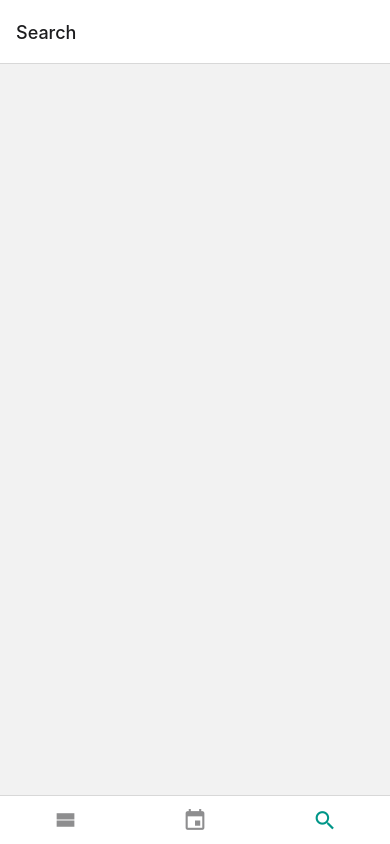
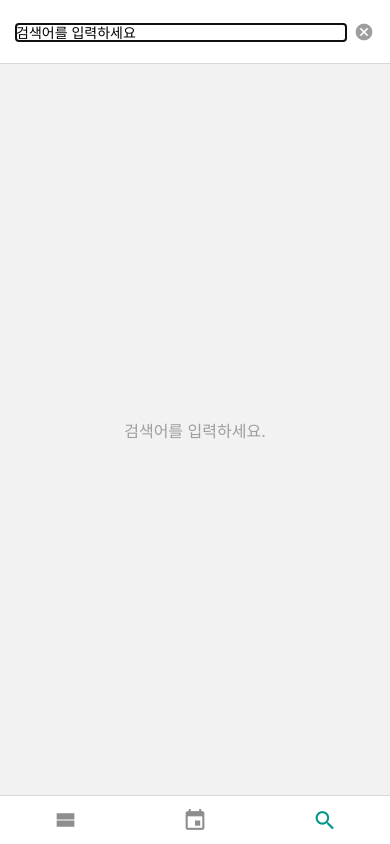
Before and after one commit to gwanduke/rn-day-log, a React Native app: screen /Search in a window 390 px wide. Built offline with nearby package versions, Linux system fonts and the light colour scheme.

Commit message:
검색기능 구현

```diff
--- a/App.js
+++ b/App.js
@@ -3,13 +3,16 @@ import React from 'react';
 import {NavigationContainer} from '@react-navigation/native';
 import RootStack from './screens/RootStack';
 import {LogContextProvider} from './contexts/LogContext';
+import {SearchContextProvider} from './contexts/SearchContext';
 
 function App() {
   return (
     <LogContextProvider>
-      <NavigationContainer>
-        <RootStack />
-      </NavigationContainer>
+      <SearchContextProvider>
+        <NavigationContainer>
+          <RootStack />
+        </NavigationContainer>
+      </SearchContextProvider>
     </LogContextProvider>
   );
 }
--- /dev/null
+++ b/components/EmptySearchResult.js
@@ -0,0 +1,29 @@
+import React from 'react';
+import {View, Text, StyleSheet} from 'react-native';
+
+const messages = {
+  NOT_FOUND: '검색 결과가 없습니다.',
+  EMPTY_KEYWORD: '검색어를 입력하세요.',
+};
+
+function EmptySearchResult({type}) {
+  return (
+    <View style={styles.block}>
+      <Text style={styles.text}>{messages[type]}</Text>
+    </View>
+  );
+}
+
+const styles = StyleSheet.create({
+  block: {
+    flex: 1,
+    alignItems: 'center',
+    justifyContent: 'center',
+  },
+  text: {
+    color: '#9e9e9e',
+    fontSize: 16,
+  },
+});
+
+export default EmptySearchResult;
--- /dev/null
+++ b/components/SearchHeader.js
@@ -0,0 +1,48 @@
+import React, {useContext} from 'react';
+import {
+  Pressable,
+  TextInput,
+  StyleSheet,
+  useWindowDimensions,
+  View,
+} from 'react-native';
+import Icon from 'react-native-vector-icons/MaterialIcons';
+import SearchContext from '../contexts/SearchContext';
+
+function SearchHeader() {
+  const {width} = useWindowDimensions();
+  const {keyword, onChangeText} = useContext(SearchContext);
+
+  return (
+    <View style={[styles.block, {width: width - 32, height: 24}]}>
+      <TextInput
+        style={styles.input}
+        placeholder="검색어를 입력하세요"
+        value={keyword}
+        onChangeText={onChangeText}
+        autoFocus
+      />
+
+      <Pressable
+        style={({pressed}) => [styles.button, pressed && {opacity: 0.5}]}
+        onPress={() => onChangeText('')}>
+        <Icon name="cancel" size={20} color="#9e9e9e" />
+      </Pressable>
+    </View>
+  );
+}
+
+const styles = StyleSheet.create({
+  block: {
+    flexDirection: 'row',
+    alignItems: 'center',
+  },
+  input: {
+    flex: 1,
+  },
+  button: {
+    marginLeft: 8,
+  },
+});
+
+export default SearchHeader;
--- /dev/null
+++ b/contexts/SearchContext.js
@@ -0,0 +1,15 @@
+import React, {createContext, useState} from 'react';
+
+const SearchContext = createContext();
+
+export function SearchContextProvider({children}) {
+  const [keyword, onChangeText] = useState('');
+
+  return (
+    <SearchContext.Provider value={{keyword, onChangeText}}>
+      {children}
+    </SearchContext.Provider>
+  );
+}
+
+export default SearchContext;
--- a/screens/MainTab.js
+++ b/screens/MainTab.js
@@ -4,6 +4,7 @@ import FeedsScreen from './FeedsScreen';
 import CalendarScreen from './CalendarScreen';
 import SearchScreen from './SearchScreen';
 import Icon from 'react-native-vector-icons/MaterialIcons';
+import SearchHeader from '../components/SearchHeader';
 
 const Tab = createBottomTabNavigator();
 
@@ -39,6 +40,7 @@ function MainTab() {
           tabBarIcon: ({color, size}) => (
             <Icon name="search" size={size} color={color} />
           ),
+          headerTitle: () => <SearchHeader />,
         }}
       />
     </Tab.Navigator>
--- a/screens/SearchScreen.js
+++ b/screens/SearchScreen.js
@@ -1,12 +1,40 @@
-import React from 'react';
+import React, {useContext} from 'react';
 import {StyleSheet, View} from 'react-native';
+import FeedList from '../components/FeedList';
+import LogContext from '../contexts/LogContext';
+import SearchContext from '../contexts/SearchContext';
+import EmptySearchResult from '../components/EmptySearchResult';
 
 function SearchScreen() {
-  return <View style={styles.block} />;
+  const {keyword} = useContext(SearchContext);
+  const {logs} = useContext(LogContext);
+
+  const filtered =
+    keyword === ''
+      ? []
+      : logs.filter(({title, body}) => {
+          return [title, body].some(text => text.includes(keyword));
+        });
+
+  if (keyword === '') {
+    return <EmptySearchResult type="EMPTY_KEYWORD" />;
+  }
+
+  if (filtered.length === 0) {
+    return <EmptySearchResult type="NOT_FOUND" />;
+  }
+
+  return (
+    <View style={styles.block}>
+      <FeedList logs={filtered} />
+    </View>
+  );
 }
 
 const styles = StyleSheet.create({
-  block: {},
+  block: {
+    flex: 1,
+  },
 });
 
 export default SearchScreen;
```
